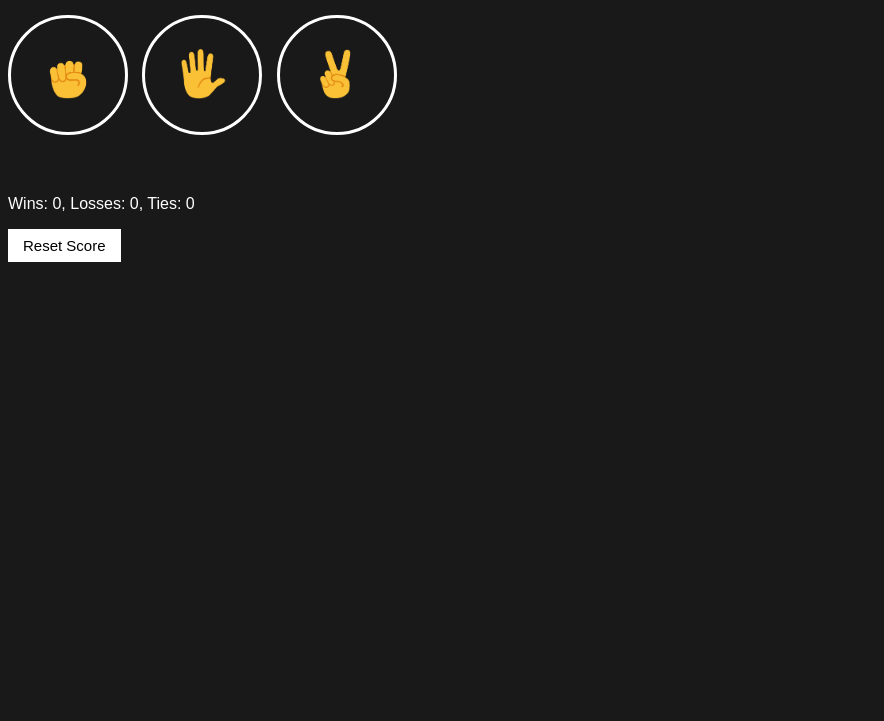
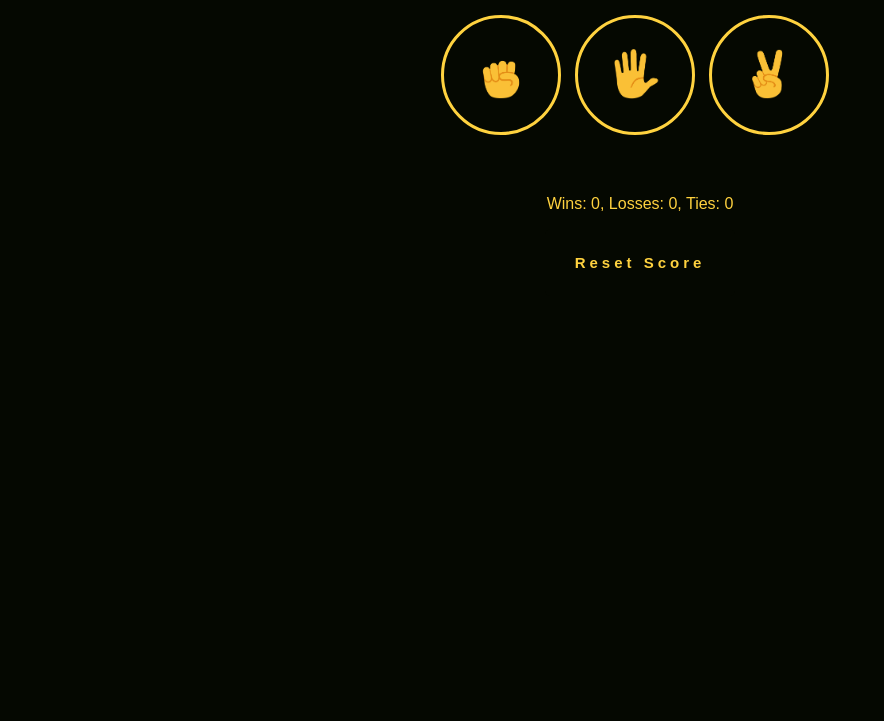
Before and after one commit to Soham-2002/Rock_Paper_Scissors_Game, a plain HTML site: page index.html in a window 1280 px wide. Shown: the part 79-800 px from the top of the page, without its empty margins (0-884 px from the left). Drawn offline with Linux system fonts and the light colour scheme.

Commit message:
Add More CSS

```diff
--- a/scripts/rock-paper-scissors.js
+++ b/scripts/rock-paper-scissors.js
@@ -61,7 +61,7 @@ function playGame(playerMove) {
     .innerHTML = result;
 
   document.querySelector('.js-moves')
-    .innerHTML = `You
+    .innerHTML = `&#160; &#160; &#160; &#160; &#160; &#160;You
 <img src="images/${playerMove}-emoji.png" class="move-icon">
 <img src="images/${computerMove}-emoji.png" class="move-icon">
 Computer`;
--- a/styles/rock-paper-scissors.css
+++ b/styles/rock-paper-scissors.css
@@ -1,7 +1,10 @@
 body {
-  background-color: rgb(25, 25, 25);
-  color: white;
+  background-color: #050801
+    /*rgb(25, 25, 25)*/
+  ;
+  color: #FFD23F;
   font-family: Arial;
+  text-align: center;
 }
 
 .title {
@@ -15,7 +18,8 @@ body {
 
 .move-button {
   background-color: transparent;
-  border: 3px solid white;
+  border: 3px solid #FFD23F;
+  ;
   width: 120px;
   height: 120px;
   border-radius: 60px;
@@ -34,9 +38,35 @@ body {
 }
 
 .reset-score-button {
-  background-color: white;
+  background-color: #FFD23F;
+  color: white;
   border: none;
   font-size: 15px;
   padding: 8px 15px;
   cursor: pointer;
 }
+
+@import url('https://fonts.googleapis.com/css2?family=Raleway:wght@400;700&display=swap');
+
+.reset-score-button {
+  padding: 25px 30px;
+  background-color: #050801;
+  color: #FFD23F;
+  font-weight: bold;
+  border: none;
+  border-radius: 5px;
+  letter-spacing: 4px;
+  overflow: hidden;
+  transition: 0.5s;
+  cursor: pointer;
+}
+
+.reset-score-button:hover {
+  background: #FFD23F;
+  color: #050801;
+  box-shadow: 0 0 5px #FFD23F,
+    0 0 25px #FFD23F,
+    0 0 50px #FFD23F,
+    0 0 200px #FFD23F;
+  -webkit-box-reflect: below 1px linear-gradient(transparent, #0005);
+}
```
